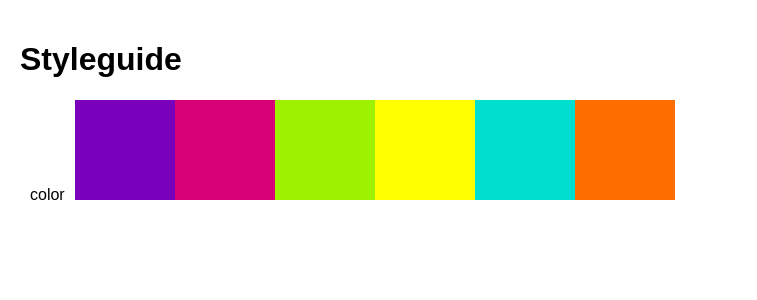
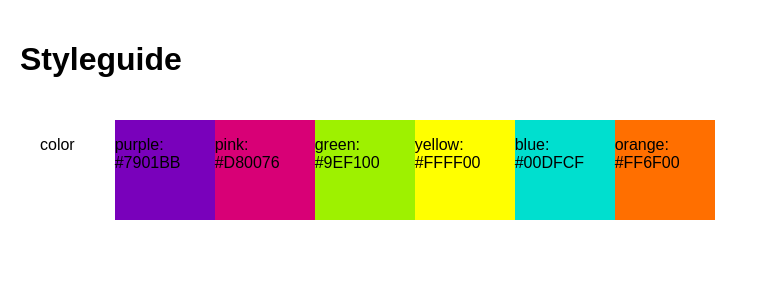
Before and after one commit to theerickramer/styleguide, a React (Create React App) app: page / in a window 1280 px wide. Shown: the top 300 px of the page, without its empty margins (0-757 px from the left). Built offline with nearby package versions, Linux system fonts and the light colour scheme.

Commit message:
color component

```diff
--- a/src/App.js
+++ b/src/App.js
@@ -1,25 +1,19 @@
 import React, { Component } from 'react';
+import Color from './color/Color';
 import './App.css';
 
 class App extends Component {
   render() {
     return (
       <div className="App">
-        <h1>
-          Styleguide
-        </h1>
+        <h1>Styleguide</h1>
         <nav>
           <ul>
             <li>color</li>
           </ul>
         </nav>
         <main>
-          <div className="color purple"></div>
-          <div className="color pink"></div>
-          <div className="color green"></div>
-          <div className="color yellow"></div>
-          <div className="color blue"></div>
-          <div className="color orange"></div>
+          <Color/>
         </main>
       </div>
     );
--- /dev/null
+++ b/src/color/Color.js
@@ -0,0 +1,29 @@
+import React, { Component } from 'react';
+
+export default class Color extends Component {
+  colors = {
+    purple: '#7901BB',
+    pink: '#D80076',
+    green: '#9EF100',
+    yellow: '#FFFF00',
+    blue: '#00DFCF',
+    orange: '#FF6F00'
+  };
+  render() {
+    const colorArray = [];
+    for (let color of Object.keys(this.colors)) {
+      colorArray.push(
+        <div className={`color ${color}`} key={color}>
+          <p>
+            {color}: {this.colors[color]}
+          </p>
+        </div>
+      );
+    }
+    return (
+      <div>
+        {colorArray}
+      </div>
+    );
+  }
+}
--- a/src/color/color.scss
+++ b/src/color/color.scss
@@ -10,6 +10,7 @@ $orange: #FF6F00;
 }
 
 .color {
+    display: inline-flex;
     height: 100px;
     width: 100px;
 }
--- a/src/index.scss
+++ b/src/index.scss
@@ -12,13 +12,7 @@ body {
 
 main, nav {
   display: inline-flex;
-}
-
-main {
-}
-
-nav {
-  padding: 10px;
+  padding: 20px;
 }
 
 ul {
```
